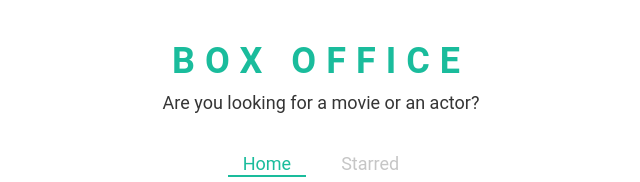
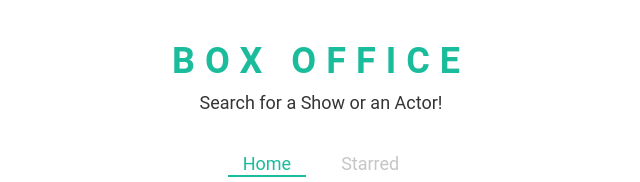
Before and after one commit to saksham003/Box-office-app, a React (Create React App) app: page /#/ in a window 1280 px wide. Shown: the top 182 px of the page, without its empty margins (319-959 px from the left). Built offline with nearby package versions, Linux system fonts and the light colour scheme.

Commit message:
added screenshot git

```diff
--- a/src/components/MainPageLayout.js
+++ b/src/components/MainPageLayout.js
@@ -7,7 +7,7 @@ const MainPageLayout = ({ children }) => {
     <div>
       <Title
         title="Box Office"
-        subtitle="Are you looking for a movie or an actor?"
+        subtitle="Search for a Show or an Actor!"
       />
       <Navs />
 
--- a/src/index.js
+++ b/src/index.js
@@ -6,7 +6,7 @@ import App from './App';
 import * as serviceWorker from './serviceWorker';
 
 ReactDOM.render(
-  <HashRouter>
+  <HashRouter basename="/">
     <App />
   </HashRouter>,
   document.getElementById('root')
```
Also changed, not shown: 1 other file (tests, documents, lock files or other folders).
